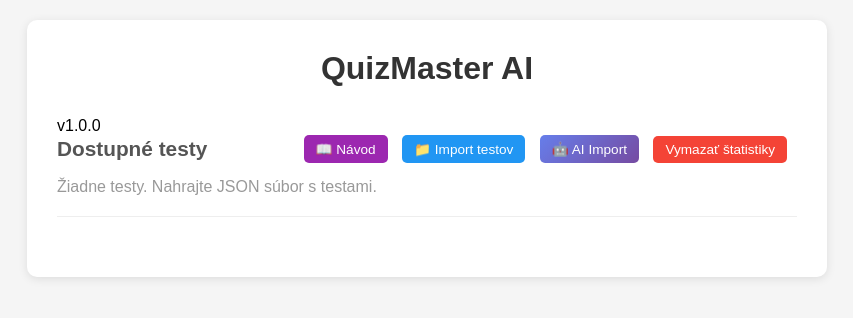
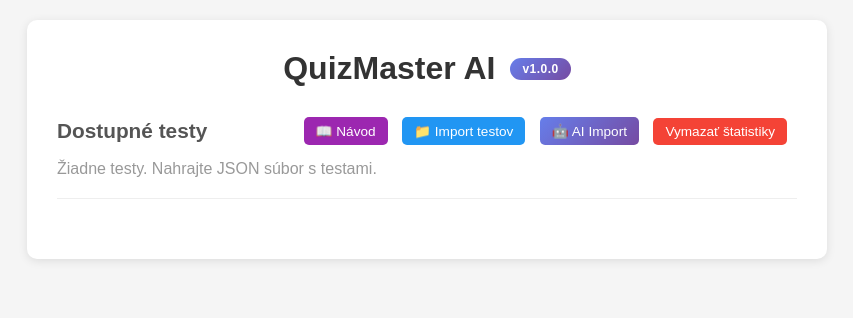
Before and after one commit to fero29/tester, a Flask app: page / in a window 1280 px wide. Shown: the top 318 px of the page, without its empty margins (213-1066 px from the left). Run offline with Flask 3, Linux system fonts and the light colour scheme; data that the repository does not hold is empty.

Commit message:
Add version badge CSS styles
🤖 Generated with [Claude Code](https://claude.com/claude-code)

Co-Authored-By: Claude <noreply@anthropic.com>

```diff
--- a/static/style.css
+++ b/static/style.css
@@ -19,10 +19,28 @@ body {
     box-shadow: 0 2px 10px rgba(0,0,0,0.1);
 }
 
+.app-header {
+    display: flex;
+    justify-content: center;
+    align-items: center;
+    gap: 15px;
+    margin-bottom: 30px;
+}
+
 h1 {
     color: #333;
-    margin-bottom: 30px;
+    margin: 0;
     text-align: center;
+}
+
+.version-badge {
+    background: linear-gradient(135deg, #667eea 0%, #764ba2 100%);
+    color: white;
+    padding: 4px 12px;
+    border-radius: 20px;
+    font-size: 12px;
+    font-weight: 600;
+    letter-spacing: 0.5px;
 }
 
 h2 {
```
